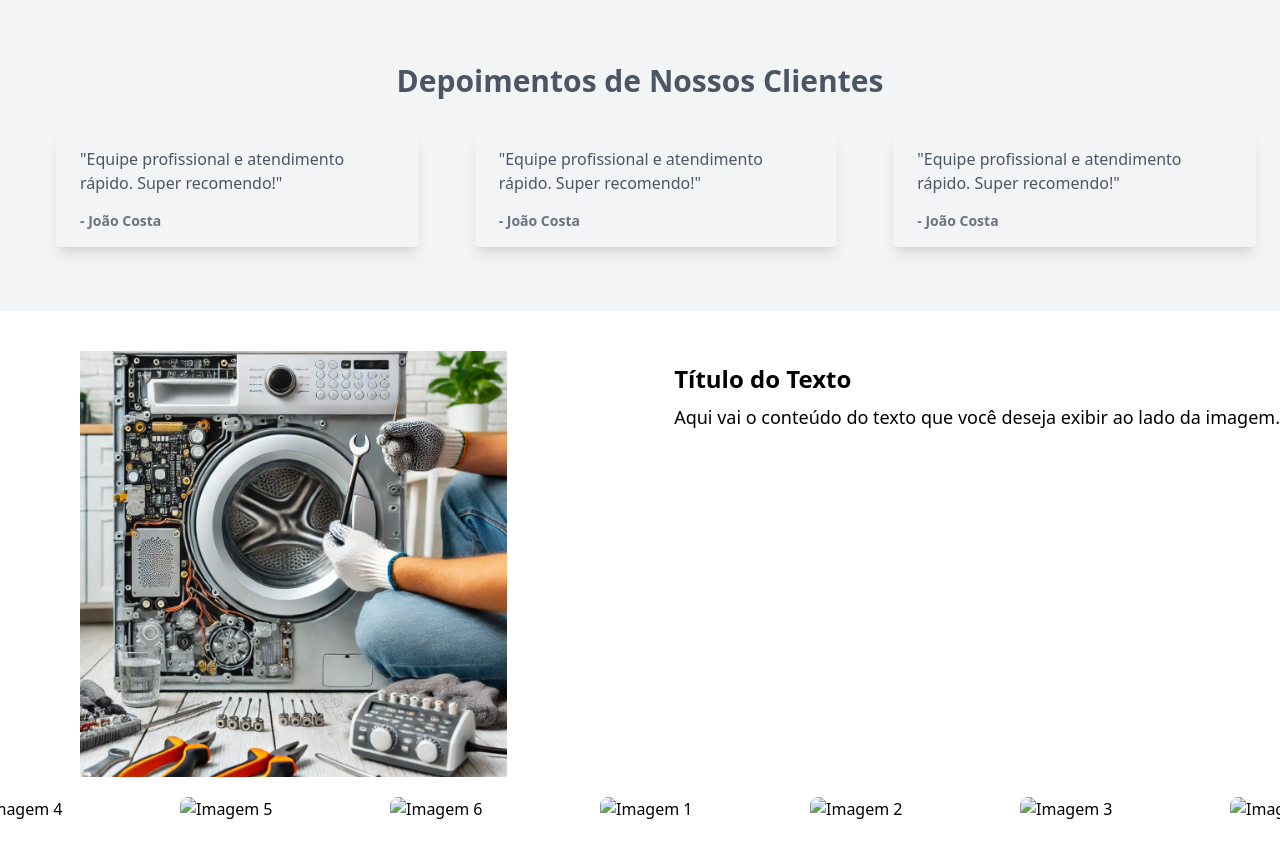
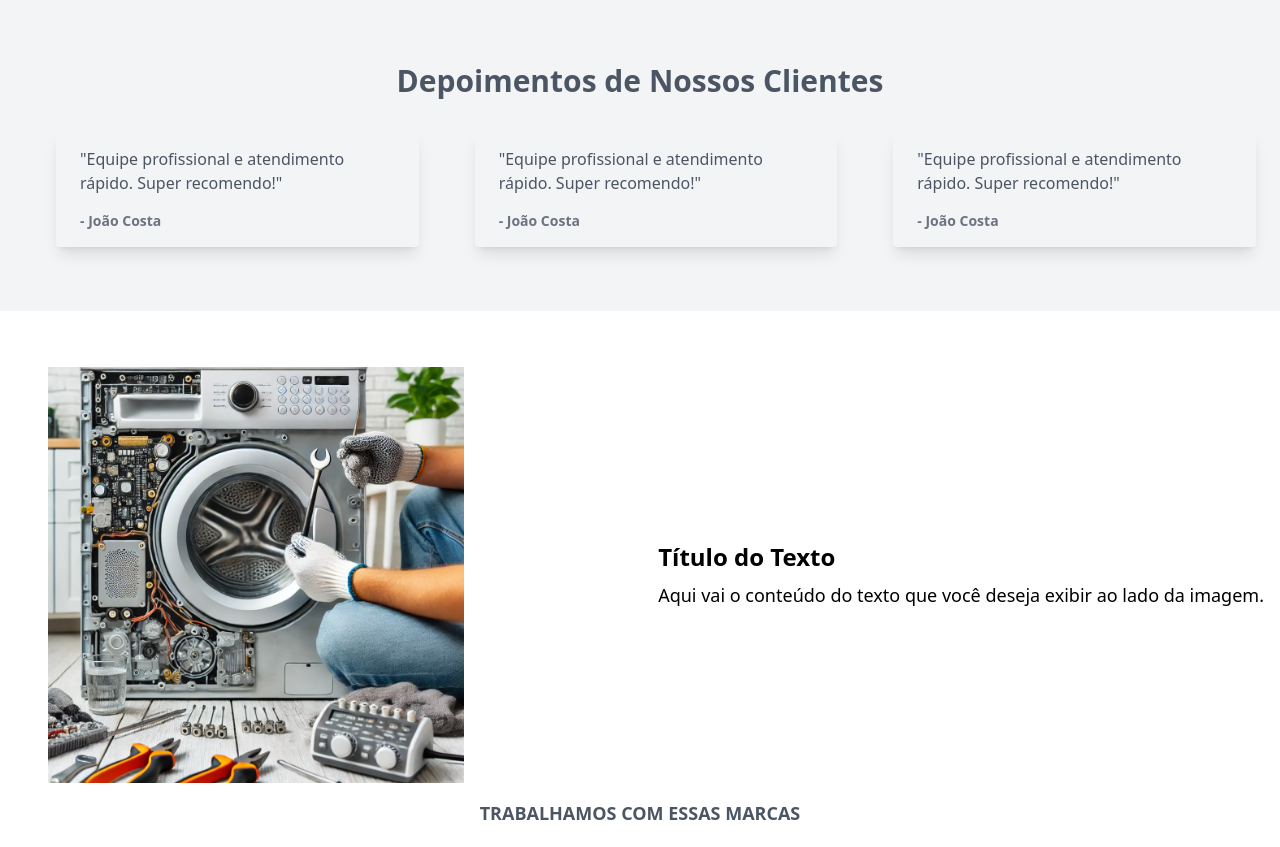
Before and after one commit to GabrielMessiasdaSilva/Projetos, a PHP site: page / in a window 1280 px wide. Shown: the part 1280-2127 px from the top of the page. Run offline with PHP 8.4, Linux system fonts and the light colour scheme; some libraries are stand-ins or nearby versions.

Commit message:
feat:carrosel-de-marcas

```diff
--- a/Edinimaq/index.php
+++ b/Edinimaq/index.php
@@ -180,22 +180,25 @@
 
     </div>
 </div>
-<div class="flex item-center justify-between ...">
+<div class="flex flex-col md:flex-row items-center justify-between p-4">
+    <!-- Imagem -->
+    <img src="./assets/imagen2 .png" class="w-full md:w-1/2 lg:w-1/3 mb-4 md:mb-0 md:ms-8" alt="Descrição da Imagem">
 
-    <img src="./assets/imagen2 .png" class="w-1/2 md:w-1/3 ms-20">
-
-    <div class="mt-3">
+    <!-- Texto -->
+    <div class="text-center md:text-left md:ms-8">
         <h2 class="text-2xl font-bold">Título do Texto</h2>
         <p class="mt-2 text-lg">
             Aqui vai o conteúdo do texto que você deseja exibir ao lado da imagem.
         </p>
     </div>
 
-
-
 </div>
 
 
+
+<!--CARROSEL DE MARCAS-->
+
+<h2 class="text-center font-bold text-gray-600 text-lg"> TRABALHAMOS COM ESSAS MARCAS</h2>
 <div class="carousel-wrapper">
     <div class="carousel-inner">
         <!-- Adicione suas imagens aqui -->
@@ -238,8 +241,9 @@
         </div>
     </div>
 </div>
+
 <script>
-  document.addEventListener('DOMContentLoaded', function () {
+    document.addEventListener('DOMContentLoaded', function() {
         const carouselInner = document.querySelector('.carousel-inner');
         const carouselItems = document.querySelectorAll('.carousel-item');
         const itemWidth = carouselItems[0].offsetWidth + parseFloat(getComputedStyle(carouselItems[0]).marginRight);
@@ -278,7 +282,6 @@
         // Iniciar o movimento contínuo
         setInterval(moveCarousel, 10); // Atualize a posição a cada 10ms
     });
-
 </script>
 <?php include 'includes/footer.php'; ?>
 
```
Lines whose indentation alone changed are shown as unchanged.
